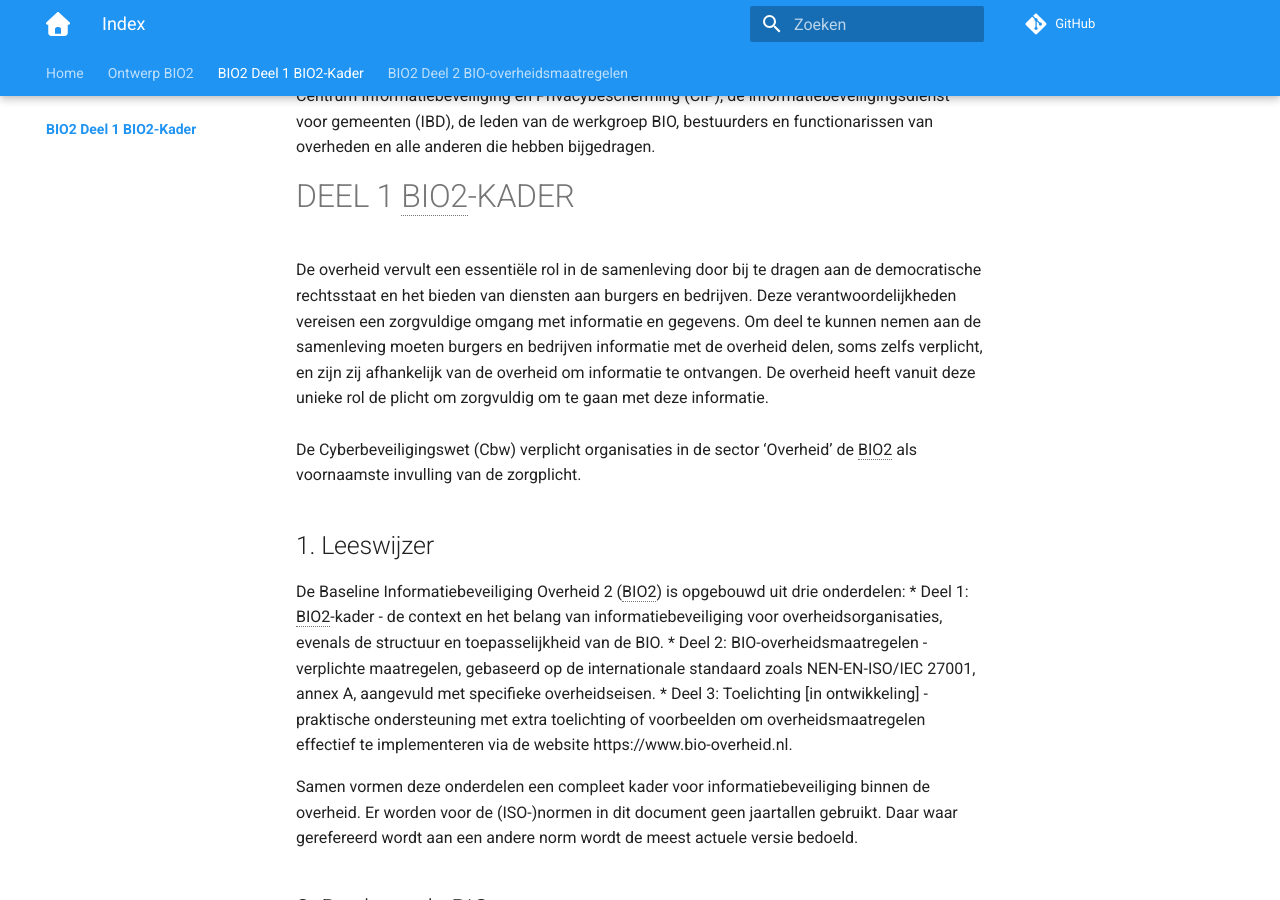
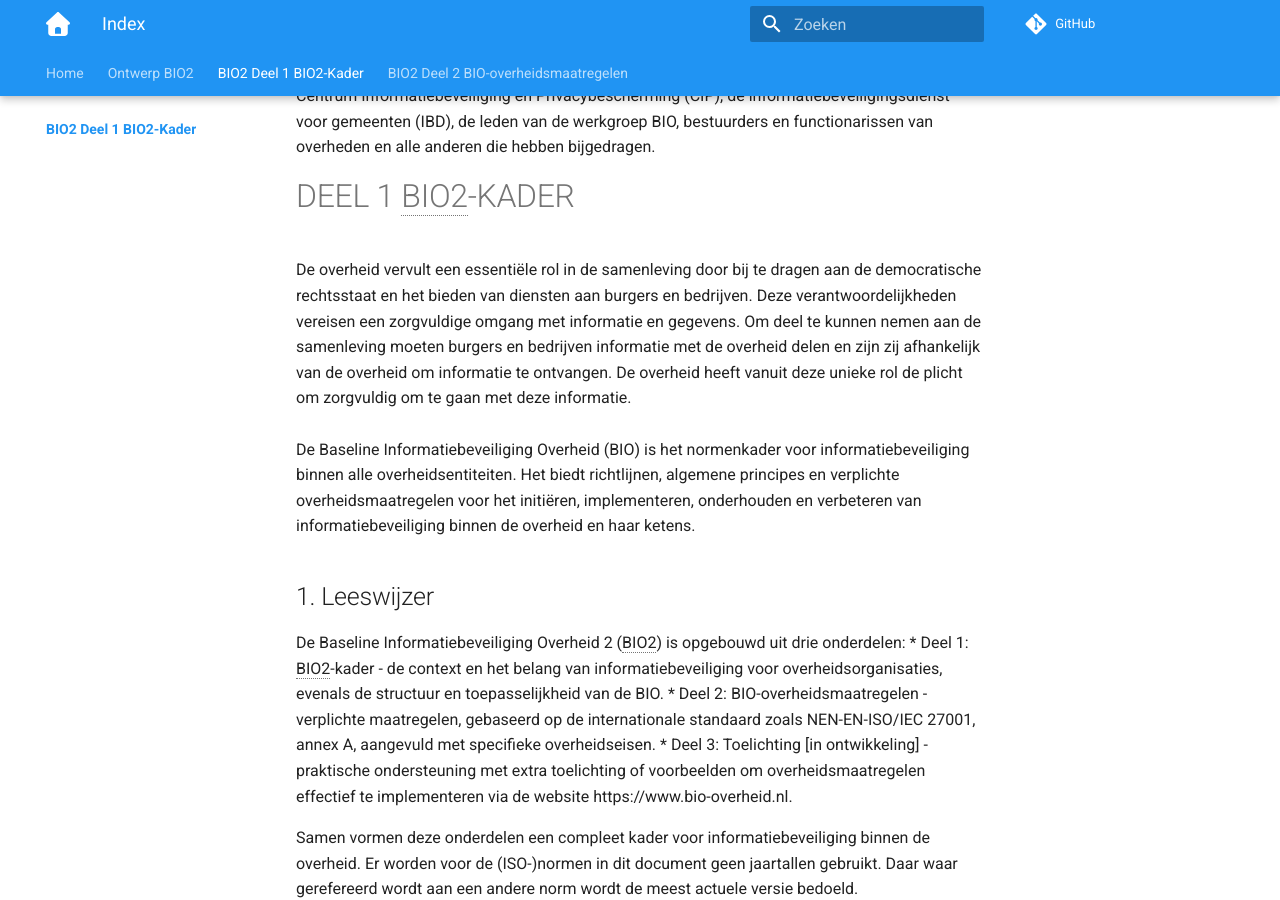
Before and after one commit to MinBZK/Baseline-Informatiebeveiliging-Overheid, an MkDocs documentation site: the page built from docs/inleiding/index.md, in a window 1280 px wide and 900 px high, scrolled down 2100 px. Built offline with MkDocs 1.6.1 and Material for MkDocs 9.7.7, drawn with Linux system fonts in a browser that asks for light colours; comment, search, counter and statistics services are not loaded.

Commit message:
Update index.md
Deel 1 BIO2-kader vervangen.

```diff
--- a/docs/inleiding/index.md
+++ b/docs/inleiding/index.md
@@ -32,9 +32,10 @@
 # DEEL 1 BIO2-KADER
 De overheid vervult een essentiële rol in de samenleving door bij te dragen aan de democratische rechtsstaat en het bieden van diensten aan burgers en bedrijven.
 Deze verantwoordelijkheden vereisen een zorgvuldige omgang met informatie en gegevens.
-Om deel te kunnen nemen aan de samenleving moeten burgers en bedrijven informatie met de overheid delen, soms zelfs verplicht, en zijn zij afhankelijk van de overheid om informatie te ontvangen. De overheid heeft vanuit deze unieke rol de plicht om
-zorgvuldig om te gaan met deze informatie.<br><br>
-De Cyberbeveiligingswet (Cbw) verplicht organisaties in de sector ‘Overheid’ de BIO2 als voornaamste invulling van de zorgplicht.
+Om deel te kunnen nemen aan de samenleving moeten burgers en bedrijven informatie met de overheid delen en zijn zij afhankelijk van de overheid om informatie te ontvangen.
+De overheid heeft vanuit deze unieke rol de plicht om zorgvuldig om te gaan met deze informatie.<br><br>
+De Baseline Informatiebeveiliging Overheid (BIO) is het normenkader voor informatiebeveiliging binnen alle overheidsentiteiten.
+Het biedt richtlijnen, algemene principes en verplichte overheidsmaatregelen voor het initiëren, implementeren, onderhouden en verbeteren van informatiebeveiliging binnen de overheid en haar ketens.
 
 ## 1. Leeswijzer
 De Baseline Informatiebeveiliging Overheid 2 (BIO2) is opgebouwd uit drie onderdelen:
```
